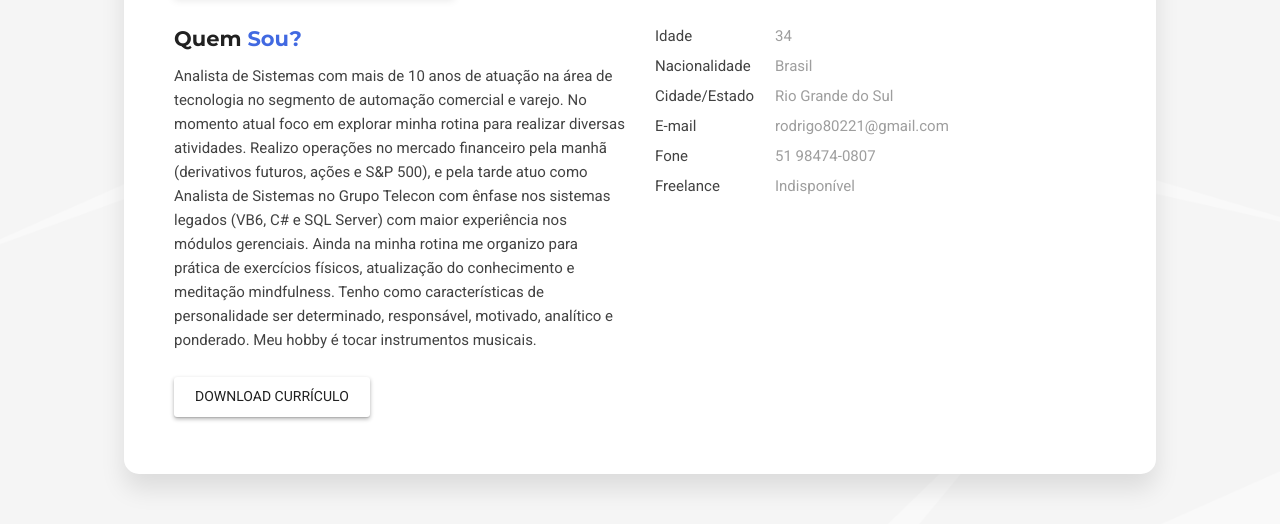
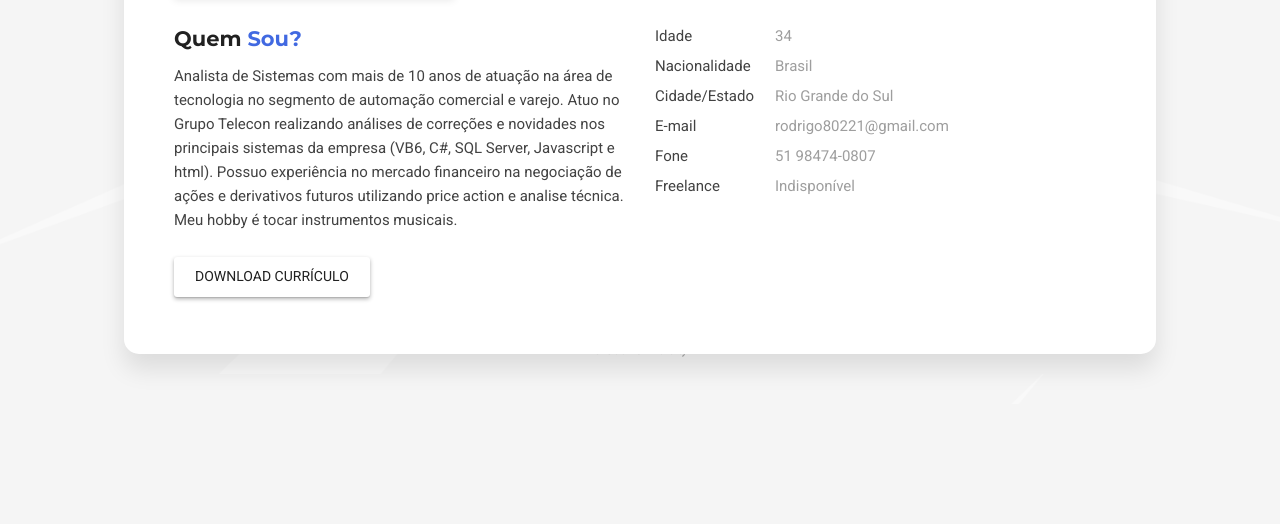
Before and after one commit to Rodrigo80221/rodrigo80221.github.io, a plain HTML site: page index.html in a window 1280 px wide. Shown: the part 426-950 px from the top of the page. After the commit the page ends 830 px from the top, so only its background shows below. Drawn offline with Linux system fonts and the light colour scheme; files whose address does not match are found by name; a web font is replaced by a local one.

Commit message:
Update index.html

```diff
--- a/index.html
+++ b/index.html
@@ -128,7 +128,7 @@
                         <div class="block-title">
                           <h3>Quem <span>Sou?</span></h3>
                         </div>
-                        <p>Analista de Sistemas com mais de 10 anos de atuação na área de tecnologia no segmento de automação comercial e varejo.  No momento atual foco em explorar minha rotina para realizar diversas atividades. Realizo operações no mercado financeiro pela manhã (derivativos futuros, ações e S&P 500), e pela tarde atuo como Analista de Sistemas no Grupo Telecon com ênfase nos sistemas legados (VB6, C# e SQL Server) com maior experiência nos módulos gerenciais. Ainda na minha rotina me organizo para prática de exercícios físicos, atualização do conhecimento e meditação mindfulness. Tenho como características de personalidade ser determinado, responsável, motivado, analítico e ponderado. Meu hobby é tocar instrumentos musicais. </p>
+                        <p>Analista de Sistemas com mais de 10 anos de atuação na área de tecnologia no segmento de automação comercial e varejo. Atuo no Grupo Telecon realizando análises de correções e novidades nos principais sistemas da empresa (VB6, C#, SQL Server, Javascript e html). Possuo experiência no mercado financeiro na negociação de ações e derivativos futuros utilizando price action e analise técnica. Meu hobby é tocar instrumentos musicais.</p>
                       </div>
                       <div class="download-resume">
                         <a href="CurriculumLinkedinRodrigoGoulartDaRosa.pdf" class="btn btn-secondary" target="_blank">Download Currículo</a>
```
